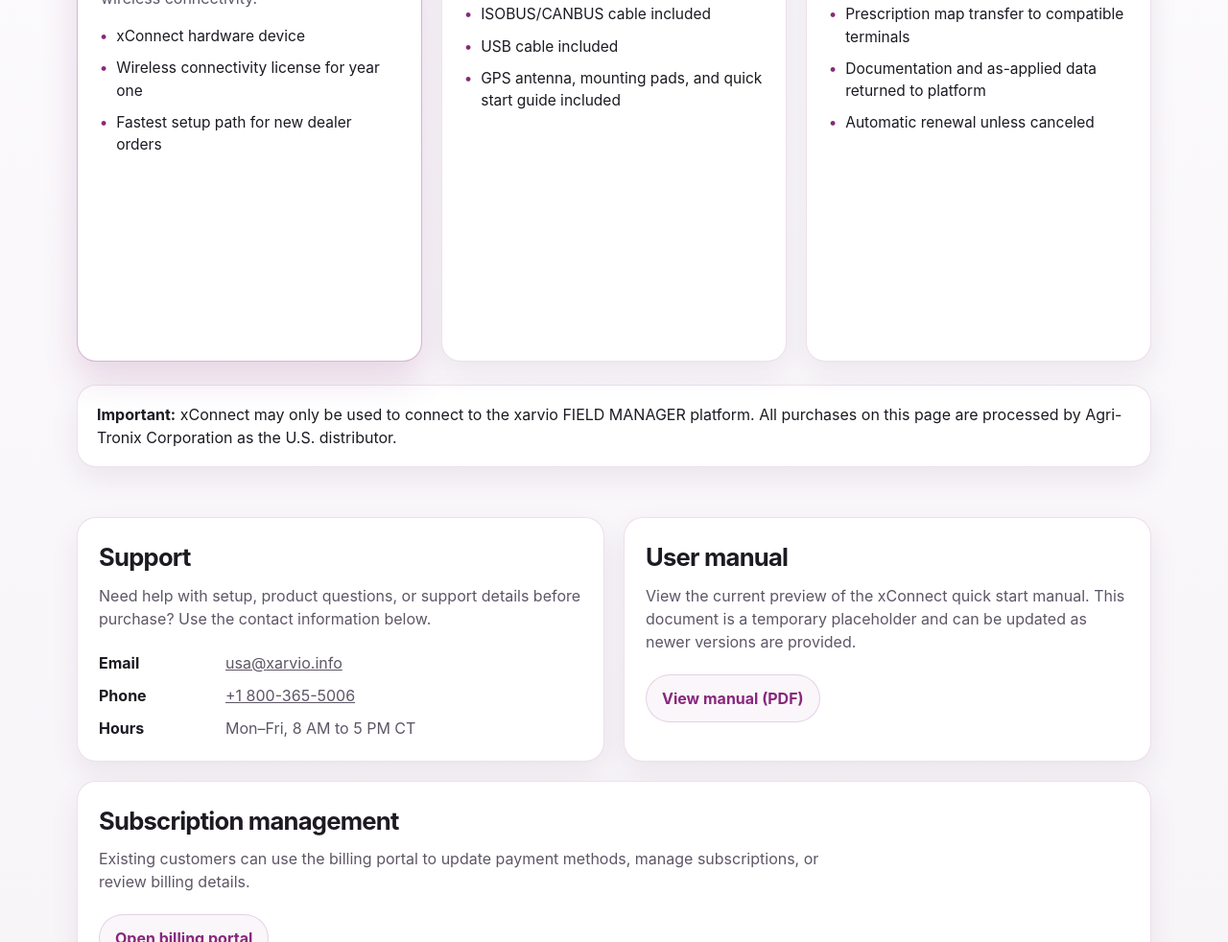
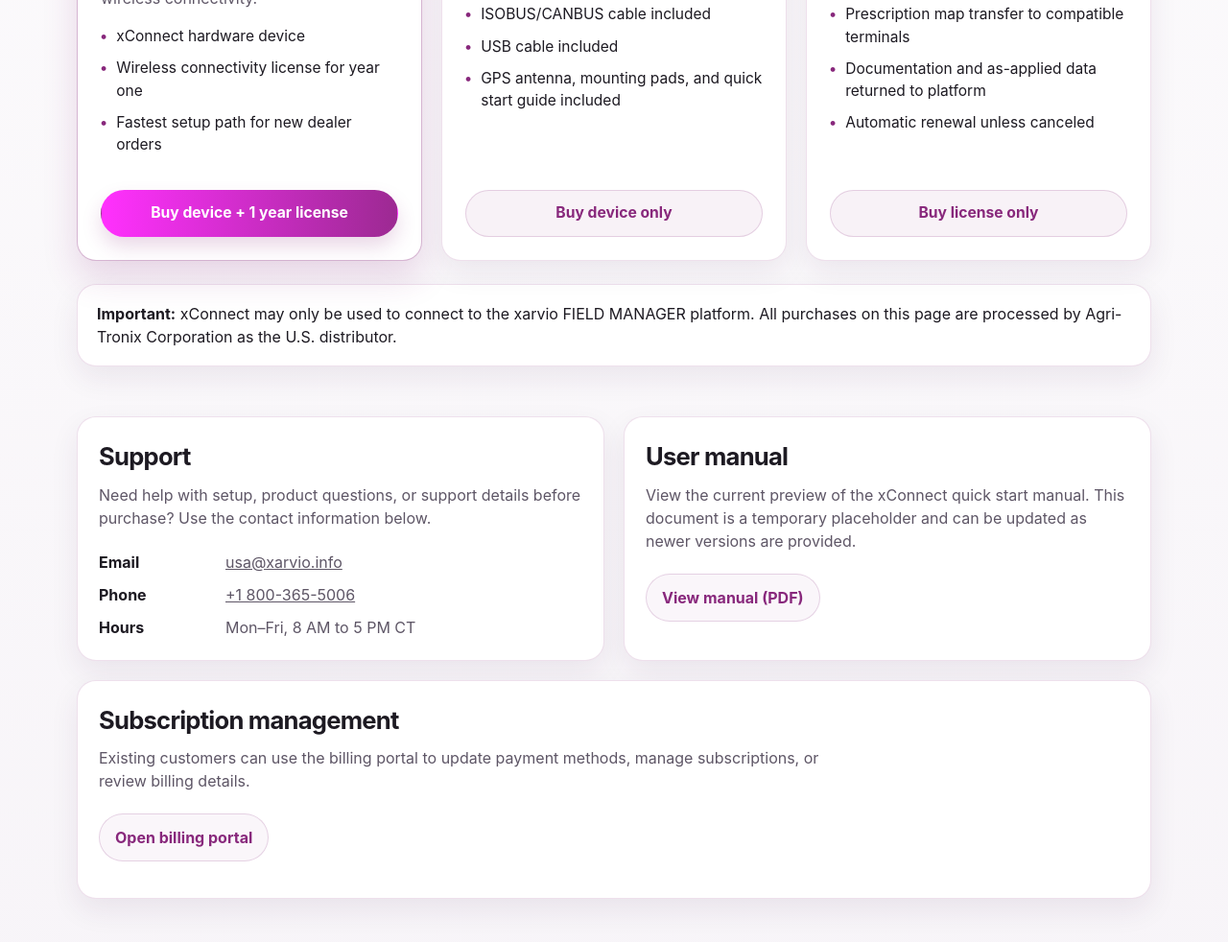
Before and after one commit to ATC-Industries/BASF_ProofOfConcept, a plain HTML site: page index.html in a window 1280 px wide. Shown: the part 1329-2311 px from the top of the page at 96% size. Drawn offline with Linux system fonts and the light colour scheme.

Commit message:
Changed purchase buttons to better match themeing

```diff
--- a/index.html
+++ b/index.html
@@ -10,7 +10,7 @@
       name="description"
       content="Purchase xConnect hardware and wireless connectivity licenses from Agri-Tronix Corporation, the U.S. distributor."
     />
-    <script async src="https://js.stripe.com/v3/buy-button.js"></script>
+
     <style>
       :root {
         --purple: rgb(136, 40, 124);
@@ -329,16 +329,55 @@
       .buy-wrap {
         margin-top: auto;
         padding-top: 16px;
-      }
-
-      .button-slot {
-        min-height: 170px;
         display: flex;
         align-items: flex-end;
       }
 
-      .button-slot stripe-buy-button {
+      .cta-button {
+        display: inline-flex;
+        align-items: center;
+        justify-content: center;
         width: 100%;
+        min-height: 48px;
+        padding: 14px 18px;
+        border-radius: 999px;
+        border: 1px solid transparent;
+        text-decoration: none;
+        font-weight: 700;
+        font-size: 0.98rem;
+        line-height: 1.2;
+        text-align: center;
+        background: linear-gradient(
+          273deg,
+          var(--purple) -19.75%,
+          var(--pink) 98.85%
+        );
+        color: #ffffff !important;
+        transition:
+          transform 0.15s ease,
+          box-shadow 0.15s ease,
+          opacity 0.15s ease;
+        box-shadow: 0 10px 20px rgba(136, 40, 124, 0.18);
+      }
+
+      .cta-button:hover {
+        transform: translateY(-1px);
+        opacity: 0.96;
+      }
+
+      .cta-button:visited {
+        color: #ffffff !important;
+      }
+
+      .cta-secondary {
+        background: rgba(136, 40, 124, 0.06);
+        color: var(--purple) !important;
+        border: 1px solid rgba(136, 40, 124, 0.18);
+        box-shadow: none;
+      }
+
+      .cta-secondary:visited {
+        color: var(--purple) !important;
       }
 
       .mini-note {
@@ -537,12 +576,14 @@
                 <li>Wireless connectivity license for year one</li>
                 <li>Fastest setup path for new dealer orders</li>
               </ul>
-              <div class="buy-wrap button-slot">
-                <stripe-buy-button
-                  buy-button-id="buy_btn_0T8wd61HeeGH2HGCDlXj5z6Q"
-                  publishable-key="pk_live_IFeIKvwS33QCIoxVgsBilHRY"
+              <div class="buy-wrap">
+                <a
+                  class="cta-button"
+                  href="https://buy.stripe.com/14A1443xgg0F1zM64oeME02"
+                  target="_blank"
+                  rel="noopener"
+                  >Buy device + 1 year license</a
                 >
-                </stripe-buy-button>
               </div>
             </article>
 
@@ -570,12 +611,14 @@
                   GPS antenna, mounting pads, and quick start guide included
                 </li>
               </ul>
-              <div class="buy-wrap button-slot">
-                <stripe-buy-button
-                  buy-button-id="buy_btn_0T8weY1HeeGH2HGCSStr8RCt"
-                  publishable-key="pk_live_IFeIKvwS33QCIoxVgsBilHRY"
+              <div class="buy-wrap">
+                <a
+                  class="cta-button cta-secondary"
+                  href="https://buy.stripe.com/dRmdQQ0l48ydceq0K4eME04"
+                  target="_blank"
+                  rel="noopener"
+                  >Buy device only</a
                 >
-                </stripe-buy-button>
               </div>
             </article>
 
@@ -601,12 +644,14 @@
                 <li>Documentation and as-applied data returned to platform</li>
                 <li>Automatic renewal unless canceled</li>
               </ul>
-              <div class="buy-wrap button-slot">
-                <stripe-buy-button
-                  buy-button-id="buy_btn_0T8wf41HeeGH2HGCRMip1vGo"
-                  publishable-key="pk_live_IFeIKvwS33QCIoxVgsBilHRY"
+              <div class="buy-wrap">
+                <a
+                  class="cta-button cta-secondary"
+                  href="https://buy.stripe.com/dRm3cc8RA3dTceq9gAeME03"
+                  target="_blank"
+                  rel="noopener"
+                  >Buy license only</a
                 >
-                </stripe-buy-button>
               </div>
             </article>
           </div>
```
